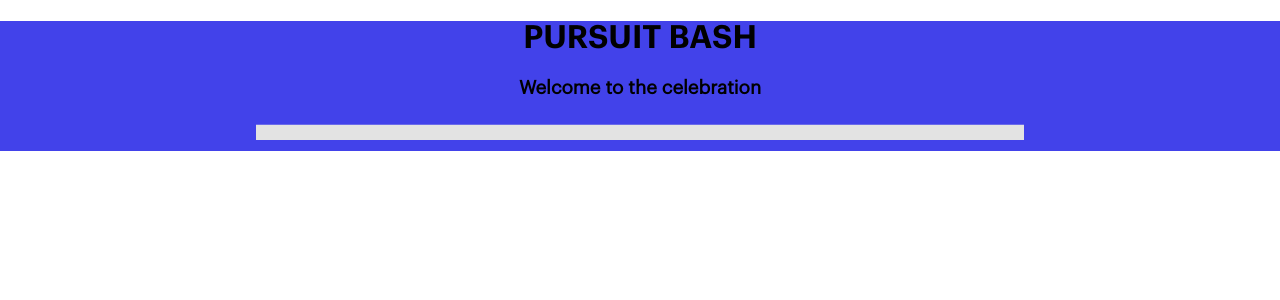
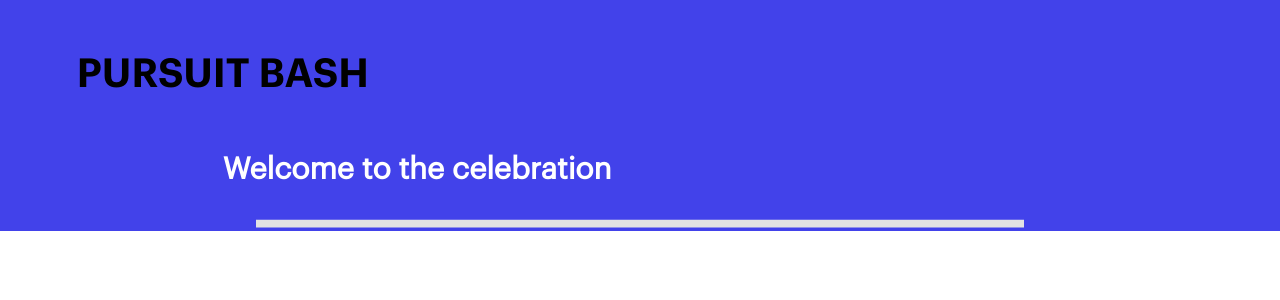
Before and after one commit to crymall/text_to_pledge, a React (Create React App) app in the folder client/: page / in a window 1280 px wide. Shown: the top 300 px of the page. Built offline with nearby package versions, Linux system fonts and the light colour scheme; no server answers.

Commit message:
deploy test

```diff
--- a/client/src/App.css
+++ b/client/src/App.css
@@ -9,19 +9,39 @@
 }
 
 .App {
-  text-align: center;
   background-color: #4242ea;
 }
 
 h1 {
   font-family: "GraphikSemibold", sans-serif;
   font-color: "#1E1E1E";
+  font-size: 40px;
+}
+
+.header-area {
+  display: flex;
+  flex-direction: row;
+  padding-left: 6%;
+  padding-top: 25px;
 }
 
 h3 {
   font-family: "GraphikRegular", sans-serif;
+  font-size: 30px;
+  color: white;
+}
+
+.main-area {
+  display: flex;
+  flex-direction: row;
+  justify-content: space-around;
 }
 
 .the-bar {
   width: 60%;
 }
+
+.lower-area {
+  display: flex;
+  justify-content: center;
+}
--- a/client/src/App.js
+++ b/client/src/App.js
@@ -24,19 +24,28 @@ class App extends Component {
     const { total } = this.state;
     return (
       <div className="App">
+        <div className="header-area">
           <h1> PURSUIT BASH </h1>
+        </div>
 
+        <div className="main-area">
+          <div className="content-area">
             <h3> Welcome to the celebration </h3>
+          </div>
+          <div className="donation-area" />
+        </div>
 
+        <div className="lower-area">
           <Line
             className="the-bar"
             percent={((total / 1000) * 100).toString()}
-          strokeWidth="4"
+            strokeWidth="2"
             strokeColor="#1E1E1E"
             strokeLinecap="butt"
             trailColor="#E3E3E3"
-          trailWidth="2"
+            trailWidth="1"
           />
+        </div>
       </div>
     );
   }
--- a/client/src/index.css
+++ b/client/src/index.css
@@ -1,9 +1,6 @@
 body {
   margin: 0;
   padding: 0;
-  font-family: -apple-system, BlinkMacSystemFont, "Segoe UI", "Roboto", "Oxygen",
-    "Ubuntu", "Cantarell", "Fira Sans", "Droid Sans", "Helvetica Neue",
-    sans-serif;
   -webkit-font-smoothing: antialiased;
   -moz-osx-font-smoothing: grayscale;
 }
```
Lines whose indentation alone changed are shown as unchanged.
